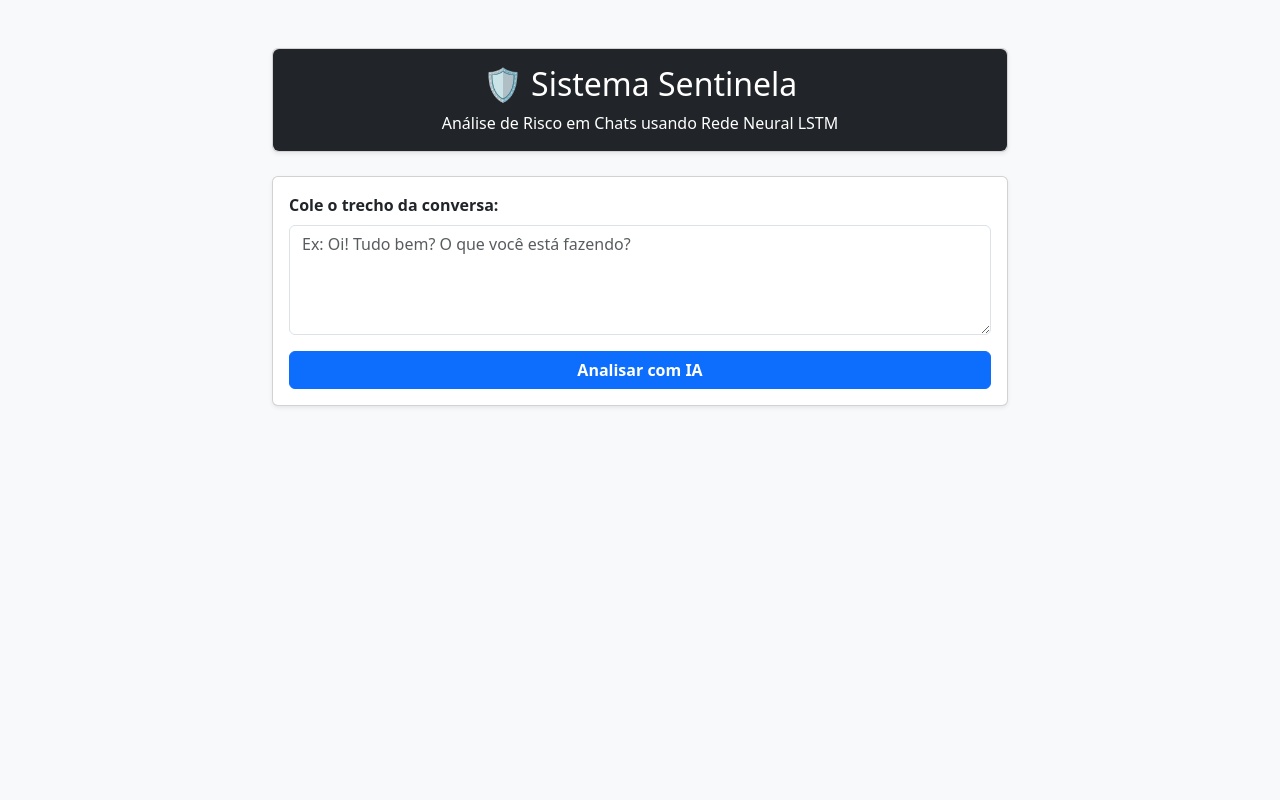
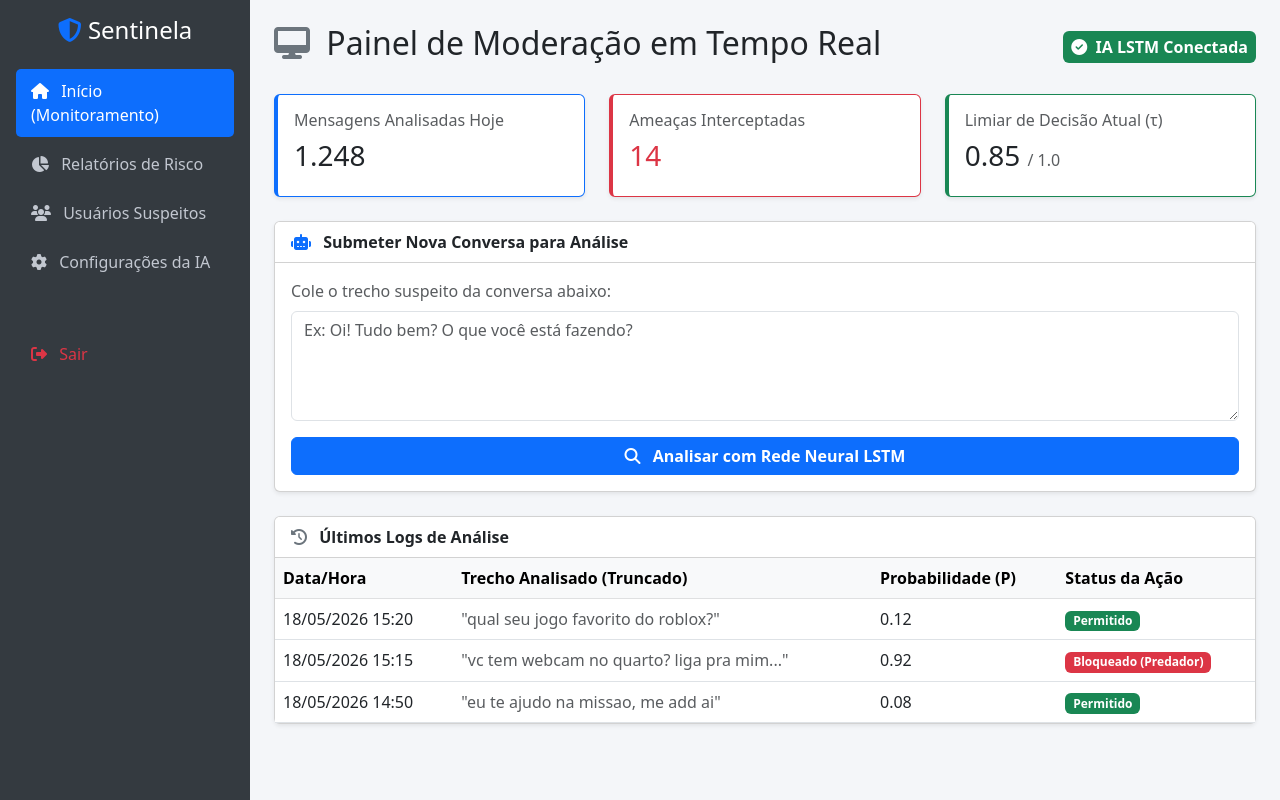
Before and after one commit to JhonathaSouza/sentinela, a Django app: page / in a window 1280 px wide. Run offline with Django 5.2, Linux system fonts and the light colour scheme.

Commit message:
Otimizando app/main.py e finalizando estrutura para deploy

```diff
--- a/painel_web/interface/templates/sentinela/index.html
+++ b/painel_web/interface/templates/sentinela/index.html
@@ -2,52 +2,157 @@
 <html lang="pt-br">
 <head>
     <meta charset="UTF-8">
-    <title>Sentinela - Proteção Online</title>
+    <meta name="viewport" content="width=device-width, initial-scale=1.0">
+    <title>Sentinela - Painel de Moderação</title>
     <link href="https://cdn.jsdelivr.net/npm/bootstrap@5.3.0/dist/css/bootstrap.min.css" rel="stylesheet">
+    <link rel="stylesheet" href="https://cdnjs.cloudflare.com/ajax/libs/font-awesome/6.4.0/css/all.min.css">
+
+    <style>
+        body { background-color: #f4f6f9; }
+        .sidebar { min-height: 100vh; background-color: #343a40; }
+        .sidebar a { color: #c2c7d0; text-decoration: none; padding: 10px 15px; display: block; border-radius: 5px; margin-bottom: 5px; }
+        .sidebar a:hover { background-color: #494e53; color: #fff; }
+        .sidebar .active { background-color: #0d6efd; color: #fff; }
+        .card-stats { border-left: 4px solid; }
+        .border-blue { border-color: #0d6efd !important; }
+        .border-red { border-color: #dc3545 !important; }
+        .border-green { border-color: #198754 !important; }
+    </style>
 </head>
-<body class="bg-light">
-    <div class="container mt-5">
-        <div class="row justify-content-center">
-            <div class="col-md-8">
+<body>
 
-                <div class="card shadow-sm mb-4">
-                    <div class="card-body text-center bg-dark text-white rounded">
-                        <h2>🛡️ Sistema Sentinela</h2>
-                        <p class="mb-0">Análise de Risco em Chats usando Rede Neural LSTM</p>
+<div class="d-flex">
+    <div class="sidebar p-3" style="width: 250px;">
+        <h4 class="text-white text-center mb-4"><i class="fa-solid fa-shield-halved text-primary"></i> Sentinela</h4>
+        <nav>
+            <a href="#" class="active"><i class="fa-solid fa-house me-2"></i> Início (Monitoramento)</a>
+            <a href="#"><i class="fa-solid fa-chart-pie me-2"></i> Relatórios de Risco</a>
+            <a href="#"><i class="fa-solid fa-users me-2"></i> Usuários Suspeitos</a>
+            <a href="#"><i class="fa-solid fa-gear me-2"></i> Configurações da IA</a>
+            <a href="#" class="text-danger mt-5"><i class="fa-solid fa-right-from-bracket me-2"></i> Sair</a>
+        </nav>
+    </div>
+
+    <div class="flex-grow-1 p-4">
+
+        <div class="d-flex justify-content-between align-items-center mb-4">
+            <h2><i class="fa-solid fa-desktop text-secondary me-2"></i> Painel de Moderação em Tempo Real</h2>
+            <span class="badge bg-success p-2 fs-6"><i class="fa-solid fa-check-circle me-1"></i> IA LSTM Conectada</span>
+        </div>
+
+        <div class="row mb-4">
+            <div class="col-md-4">
+                <div class="card shadow-sm card-stats border-blue">
+                    <div class="card-body">
+                        <h6 class="text-muted">Mensagens Analisadas Hoje</h6>
+                        <h3>1.248</h3>
+                    </div>
+                </div>
+            </div>
+            <div class="col-md-4">
+                <div class="card shadow-sm card-stats border-red">
+                    <div class="card-body">
+                        <h6 class="text-muted">Ameaças Interceptadas</h6>
+                        <h3 class="text-danger">14</h3>
+                    </div>
+                </div>
+            </div>
+            <div class="col-md-4">
+                <div class="card shadow-sm card-stats border-green">
+                    <div class="card-body">
+                        <h6 class="text-muted">Limiar de Decisão Atual (τ)</h6>
+                        <h3>0.85 <small class="fs-6 text-muted">/ 1.0</small></h3>
+                    </div>
+                </div>
             </div>
         </div>
 
         <div class="card shadow-sm mb-4">
+            <div class="card-header bg-white fw-bold">
+                <i class="fa-solid fa-robot text-primary me-2"></i> Submeter Nova Conversa para Análise
+            </div>
             <div class="card-body">
+
                 <form method="POST">
                     {% csrf_token %}
                     <div class="mb-3">
-                                <label class="form-label fw-bold">Cole o trecho da conversa:</label>
+                        <label class="form-label text-muted">Cole o trecho suspeito da conversa abaixo:</label>
                         <textarea class="form-control" name="texto_chat" rows="4" required placeholder="Ex: Oi! Tudo bem? O que você está fazendo?"></textarea>
                     </div>
-                            <button type="submit" class="btn btn-primary w-100 fw-bold">Analisar com IA</button>
+                    <button type="submit" class="btn btn-primary w-100 fw-bold">
+                        <i class="fa-solid fa-magnifying-glass me-2"></i> Analisar com Rede Neural LSTM
+                    </button>
                 </form>
-                    </div>
-                </div>
 
                 {% if resultado %}
-                <div class="alert alert-{{ cor_alerta }} shadow-sm text-center">
-                    <h4 class="alert-heading">{{ resultado.status }}</h4>
+                <hr class="my-4">
+                <div class="alert alert-{{ cor_alerta }} shadow-sm text-center fs-5">
+                    {% if cor_alerta == 'danger' %}
+                        <i class="fa-solid fa-triangle-exclamation fa-2x mb-2 d-block text-danger"></i>
+                    {% else %}
+                        <i class="fa-solid fa-shield-check fa-2x mb-2 d-block text-success"></i>
+                    {% endif %}
+
+                    <h4 class="alert-heading fw-bold">{{ resultado.status }}</h4>
                     <hr>
-                    <p class="mb-1"><strong>Você digitou:</strong> "{{ resultado.original_text }}"</p>
-                    <p class="mb-1 text-muted"><small><em>(Traduzido para a IA como: "{{ resultado.translated_text }}")</em></small></p>
-                    <p class="mb-0 mt-2"><strong>Certeza do Modelo:</strong> {{ porcentagem }}%
+                    <p class="mb-1 fs-6"><strong>Você digitou:</strong> "{{ resultado.original_text }}"</p>
+                    <p class="mb-3 text-muted" style="font-size: 0.9rem;">
+                        <small><em>(Traduzido no Middleware para: "{{ resultado.translated_text }}")</em></small>
+                    </p>
+                    <p class="mb-0 mt-2"><strong>Certeza Matemática (Probabilidade):</strong> {{ porcentagem }}%</p>
                 </div>
                 {% endif %}
 
                 {% if erro %}
+                <hr class="my-4">
                 <div class="alert alert-warning text-center">
-                    {{ erro }}
+                    <i class="fa-solid fa-triangle-exclamation"></i> {{ erro }}
                 </div>
                 {% endif %}
 
             </div>
         </div>
+
+        <div class="card shadow-sm">
+            <div class="card-header bg-white fw-bold">
+                <i class="fa-solid fa-clock-rotate-left text-secondary me-2"></i> Últimos Logs de Análise
             </div>
+            <div class="card-body p-0">
+                <table class="table table-hover mb-0">
+                    <thead class="table-light">
+                        <tr>
+                            <th>Data/Hora</th>
+                            <th>Trecho Analisado (Truncado)</th>
+                            <th>Probabilidade (P)</th>
+                            <th>Status da Ação</th>
+                        </tr>
+                    </thead>
+                    <tbody>
+                        <tr>
+                            <td>18/05/2026 15:20</td>
+                            <td class="text-muted">"qual seu jogo favorito do roblox?"</td>
+                            <td>0.12</td>
+                            <td><span class="badge bg-success">Permitido</span></td>
+                        </tr>
+                        <tr>
+                            <td>18/05/2026 15:15</td>
+                            <td class="text-muted">"vc tem webcam no quarto? liga pra mim..."</td>
+                            <td>0.92</td>
+                            <td><span class="badge bg-danger">Bloqueado (Predador)</span></td>
+                        </tr>
+                        <tr>
+                            <td>18/05/2026 14:50</td>
+                            <td class="text-muted">"eu te ajudo na missao, me add ai"</td>
+                            <td>0.08</td>
+                            <td><span class="badge bg-success">Permitido</span></td>
+                        </tr>
+                    </tbody>
+                </table>
+            </div>
+        </div>
+
+    </div>
+</div>
+
 </body>
 </html>
```
Also changed, not shown: app/main.py (+20 -2 lines), painel_web/main_render.py (+3 -6 lines). Lines whose indentation alone changed are shown as unchanged.
